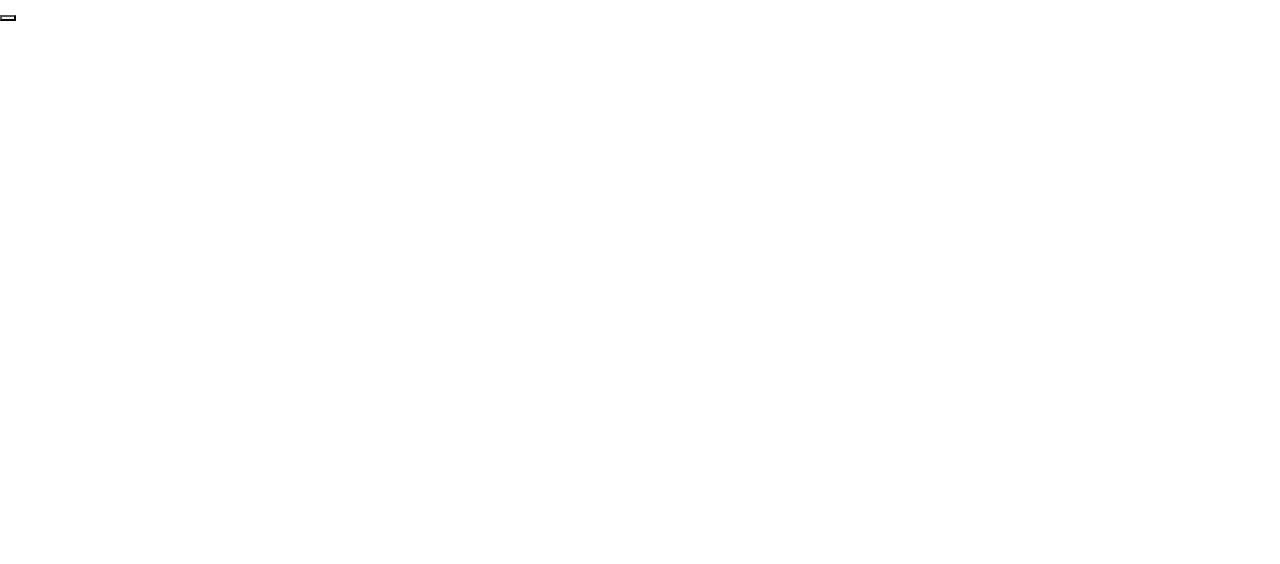
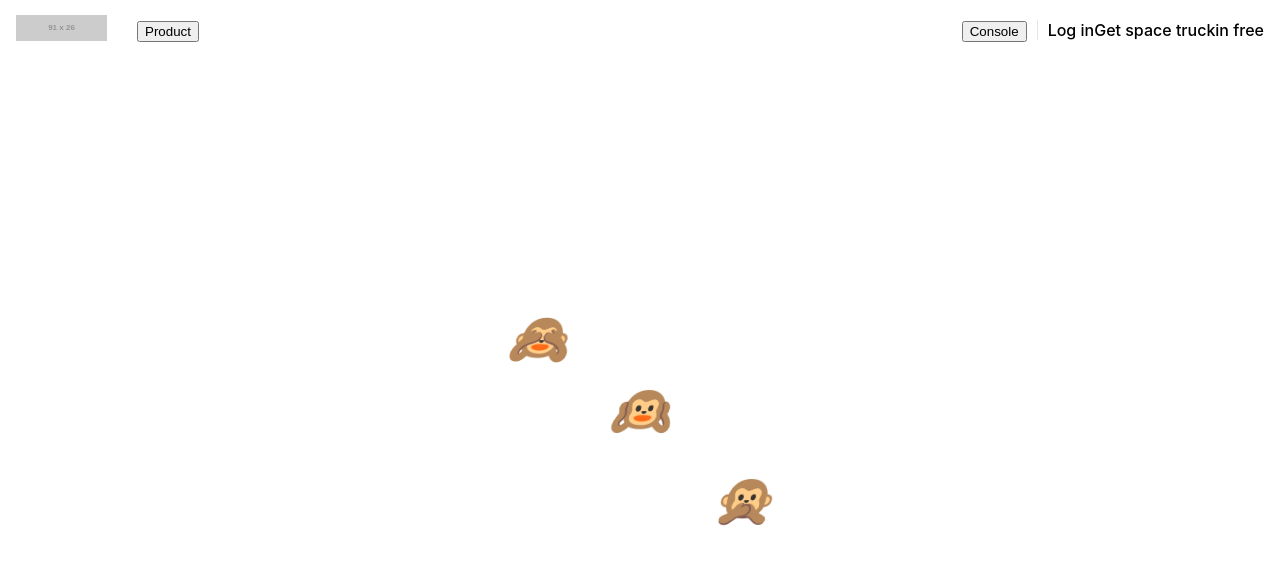
Before and after one commit to mishakrpv/account-management-react-go, a React (Vite) app: page / in a window 1280 px wide. Shown: the top 564 px of the page. Built offline with nearby package versions, Linux system fonts and the light colour scheme.

Commit message:
feat: reorganize header markup

```diff
--- a/index.html
+++ b/index.html
@@ -2,9 +2,9 @@
 <html lang="en">
   <head>
     <meta charset="UTF-8" />
-    <!-- <link rel="icon" type="image/svg+xml" href="/vite.svg" /> -->
+    <link rel="icon" type="image/svg+xml" href="/vite.svg" />
     <meta name="viewport" content="width=device-width, initial-scale=1.0" />
-    <title></title>
+    <title>Welcome</title>
   </head>
   <body>
     <div id="root"></div>
--- a/src/App.jsx
+++ b/src/App.jsx
@@ -3,10 +3,12 @@ import Welcome from "./components/Welcome/Welcome.jsx";
 
 function App() {
   return (
-    <>
+    <div style={{"display": "contents"}}>
       <Header />
-      {/* <Welcome /> */}
-    </>
+      <div className="page-content">
+        <Welcome />
+      </div>
+    </div>
   );
 }
 
--- a/src/components/Header/DesktopNav.jsx
+++ /dev/null
@@ -1,20 +0,0 @@
-function DesktopNav() {
-  return (
-    <nav className="desktop-nav_nav">
-      <div className="desktop-nav_nav-left">
-        <ul className="desktop-nav-menu-list_nav-list">
-          <li className="desktop-nav-menu-list_nav-item">
-            <button className="nav-item_btn">
-              <div className="nav-item_btn__label">
-
-              </div>
-            </button>
-          </li>
-        </ul>
-      </div>
-      <div className="desktop-nav_nav-right"></div>
-    </nav>
-  );
-}
-
-export default DesktopNav;
--- a/src/components/Header/Header.jsx
+++ b/src/components/Header/Header.jsx
@@ -1,15 +1,17 @@
 import "./Header.jsx.css";
-import DesktopNav from "./DesktopNav";
+import NavLeft from "./NavLeft";
+import NavRight from "./NavRight";
 
 function Header() {
   return (
     <header className="header">
-      <div className="headher__inner">
-        <div className="header__logo-wrap"></div>
-        <div className="header__desktop-actions">
-          <DesktopNav />
-        </div>
-      </div>
+      <a className="header__logo" href="/">
+        <img src="https://placehold.co/91x26"></img>
+      </a>
+      <nav className="header__navbar">
+        <NavLeft />
+        <NavRight />
+      </nav>
     </header>
   );
 }
--- a/src/components/Header/Header.jsx.css
+++ b/src/components/Header/Header.jsx.css
@@ -1,7 +1,41 @@
 .header {
+  top: 0;
+  position: sticky;
+  z-index: 100;
+  display: flex;
   height: 60px;
+  padding: 15px 16px;
 }
 
-.header__inner {
-  padding: 15px 16px 15px 16px;
+.header__logo {
 }
+
+.header__navbar {
+  display: flex;
+  justify-content: space-between;
+  align-items: center;
+  width: 100%;
+  margin-left: 30px;
+}
+
+.navbar__nav-list {
+  display: flex;
+}
+
+.navbar__nav-item {
+}
+
+.navbar-right {
+  display: flex;
+  align-items: center;
+}
+
+.navbar-right__divider {
+  background: var(--color-border);
+  width: 1px;
+  height: 20px;
+  margin: 0 10px;
+}
+
+.navbar__cta-item {
+}
--- /dev/null
+++ b/src/components/Header/NavLeft.jsx
@@ -0,0 +1,11 @@
+function NavLeft() {
+  return (
+    <ul className="navbar__nav-list">
+      <li className="navbar__nav-item">
+        <button type="button">Product</button>
+      </li>
+    </ul>
+  );
+}
+
+export default NavLeft;
--- /dev/null
+++ b/src/components/Header/NavRight.jsx
@@ -0,0 +1,22 @@
+function NavRight() {
+  return (
+    <div className="navbar-right">
+      <ul className="navbar__nav-list">
+        <li className="navbar__nav-item">
+          <button type="button">Console</button>
+        </li>
+      </ul>
+      <div className="navbar-right__divider"></div>
+      <ul className="navbar__nav-list">
+        <li className="navbar__nav-item">
+          <a>Log in</a>
+        </li>
+        <li className="navbar__cta-item">
+          <a>Get space truckin free</a>
+        </li>
+      </ul>
+    </div>
+  );
+}
+
+export default NavRight;
--- a/src/components/Welcome/Welcome.jsx
+++ b/src/components/Welcome/Welcome.jsx
@@ -2,7 +2,7 @@ import "./Welcome.jsx.css";
 
 function Welcome() {
   return (
-    <div className="drop-wrap">
+    <div className="welcome-page-placeholder">
       <i className="drop" style={{ "--order": 1 }}>
         🙈
       </i>
--- a/src/components/Welcome/Welcome.jsx.css
+++ b/src/components/Welcome/Welcome.jsx.css
@@ -1,25 +1,25 @@
-.drop-wrap {
+.welcome-page-placeholder {
   display: flex;
-  justify-content: center;
   position: absolute;
+  top: 50%;
   left: 50%;
-  right: 50%;
+  transform: translate(-50%, -50%);
 }
 
 .drop {
   margin: 0 20px 0 20px;
   font-size: 50px;
-  animation: dropIn 3s ease infinite;
+  animation: dropIn 2s ease infinite;
   animation-delay: calc(var(--order) * 100ms);
 }
 @keyframes dropIn {
   0% {
-    transform: translateY(-250px);
+    transform: translateY(-200px);
   }
   50% {
-    transform: translateY(250px);
+    transform: translateY(200px);
   }
   100% {
-    transform: translateY(-250px);
+    transform: translateY(-200px);
   }
 }
--- a/src/index.css
+++ b/src/index.css
@@ -1,16 +1,20 @@
 :root {
   font-family: Inter, system-ui, Avenir, Helvetica, Arial, sans-serif;
-  line-height: 1.5;
-  font-weight: 400;
+  line-height: 31px;
+  font-weight: 500;
 
-  color-scheme: light dark;
-  color: rgba(255, 255, 255, 0.87);
-  background-color: #242424;
+  color-scheme: light;
 
-  font-synthesis: none;
+  /* font-synthesis: none;
   text-rendering: optimizeLegibility;
   -webkit-font-smoothing: antialiased;
-  -moz-osx-font-smoothing: grayscale;
+  -moz-osx-font-smoothing: grayscale; */
+
+  --color-border: #0000001a;
+}
+
+* {
+  box-sizing: border-box;
 }
 
 body {
@@ -20,17 +24,12 @@ body {
 ul {
   margin: 0;
   padding: 0;
+  list-style: none;
 }
 
 @media (prefers-color-scheme: light) {
-  :root {
-    color: #213547;
-    background-color: #ffffff;
-  }
-  a:hover {
-    color: #747bff;
-  }
-  button {
-    background-color: #f9f9f9;
-  }
 }
+
+#root div .page-content {
+  height: 100vh;
+}
```
